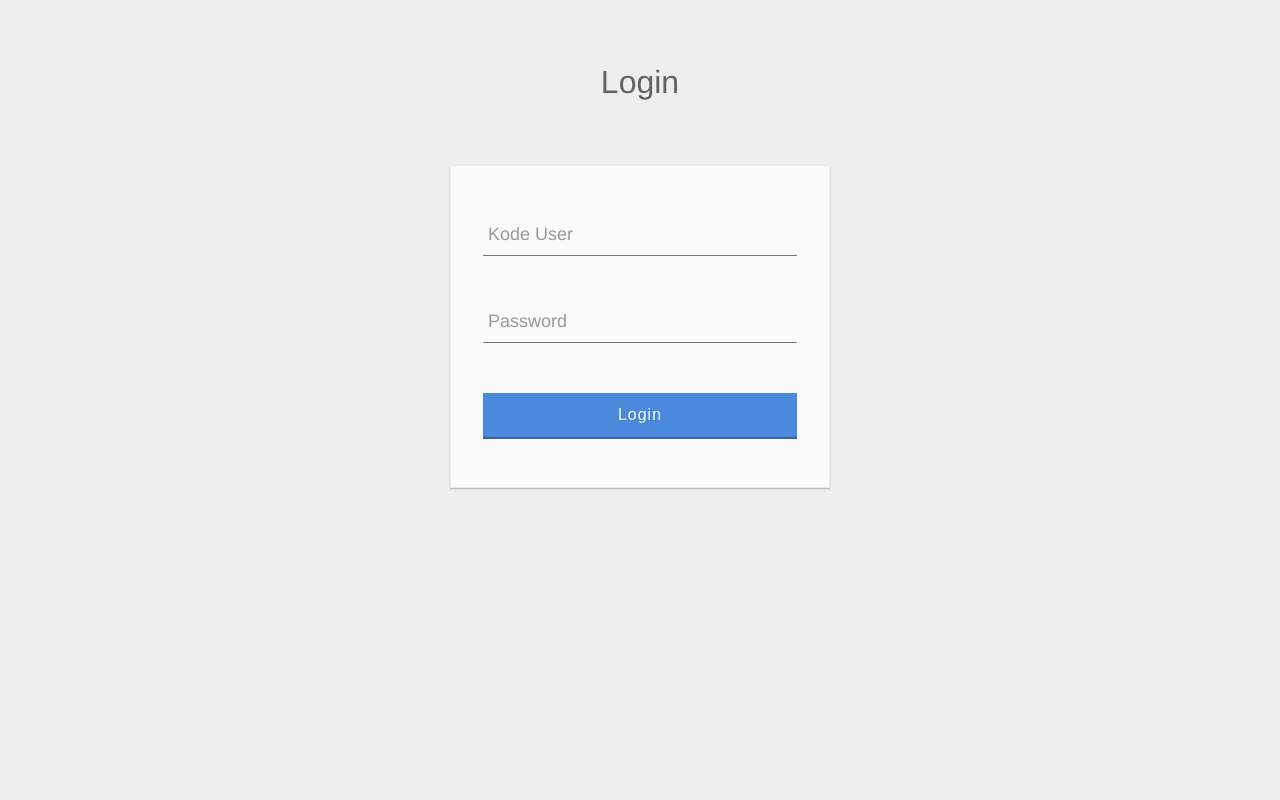
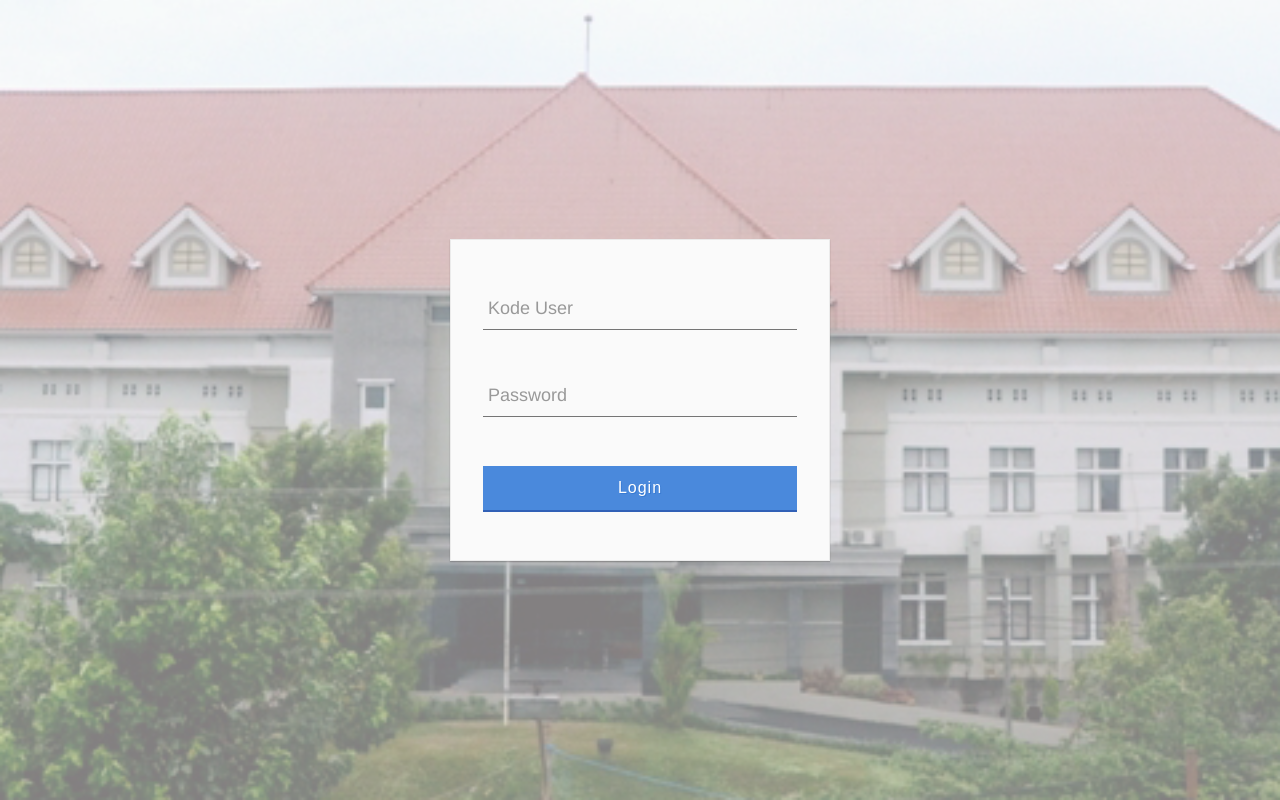
Before and after one commit to ojimfp/web_pemesanan_k3, a PHP site: page /inventorymanagement/login in a window 1280 px wide. Run offline with PHP 8.4, Linux system fonts and the light colour scheme; some libraries are stand-ins or nearby versions.

Commit message:
gambar login

```diff
--- a/login/css/style.css
+++ b/login/css/style.css
@@ -4,6 +4,43 @@ body {
 	font-family: Helvetica;
 	background: #eee;
   -webkit-font-smoothing: antialiased;
+}
+
+.limiter {
+  width: 100%;
+  margin: 0 auto;
+}
+
+.container-login100 {
+  width: 100%;
+  min-height: 100vh;
+  display: -webkit-box;
+  display: -webkit-flex;
+  display: -moz-box;
+  display: -ms-flexbox;
+  display: flex;
+  flex-wrap: wrap;
+  justify-content: center;
+  align-items: center;
+  padding: 15px;
+
+  background-repeat: no-repeat;
+  background-position: center;
+  background-size: cover;
+  position: relative;
+  z-index: 1;
+}
+
+.container-login100::before {
+  content: "";
+  display: block;
+  position: absolute;
+  z-index: -1;
+  width: 100%;
+  height: 100%;
+  top: 0;
+  left: 0;
+  background-color: rgba(255,255,255,0.5);
 }
 
 hgroup {
--- a/login/index.php
+++ b/login/index.php
@@ -4,19 +4,12 @@
 <head>
   <meta charset="UTF-8">
   <title>Login</title>
-
-
-
   <link rel="stylesheet" href="css/style.css">
-
-
 </head>
 
-<body>
-
+<body class="container-login100 limiter" style="background-image: url('bg.jpg');">
   <hgroup>
-  <h1>Login</h1>
-  <!-- <h3>By Josh Adamous</h3> -->
+    <h1></h1>
   </hgroup>
   <form action="login.php" method="POST">
     <div class="group">
@@ -29,15 +22,9 @@
     </div>
     <input type="submit" name="" class="button buttonBlue" value="Login">
   </form>
+
 <script src='http://cdnjs.cloudflare.com/ajax/libs/jquery/2.1.3/jquery.min.js'></script>
-
-
-
 <script  src="js/index.js"></script>
-
-
-
-
 </body>
 
 </html>
```
Also changed, not shown: login/bg.jpg (added). Lines whose indentation alone changed are shown as unchanged.
